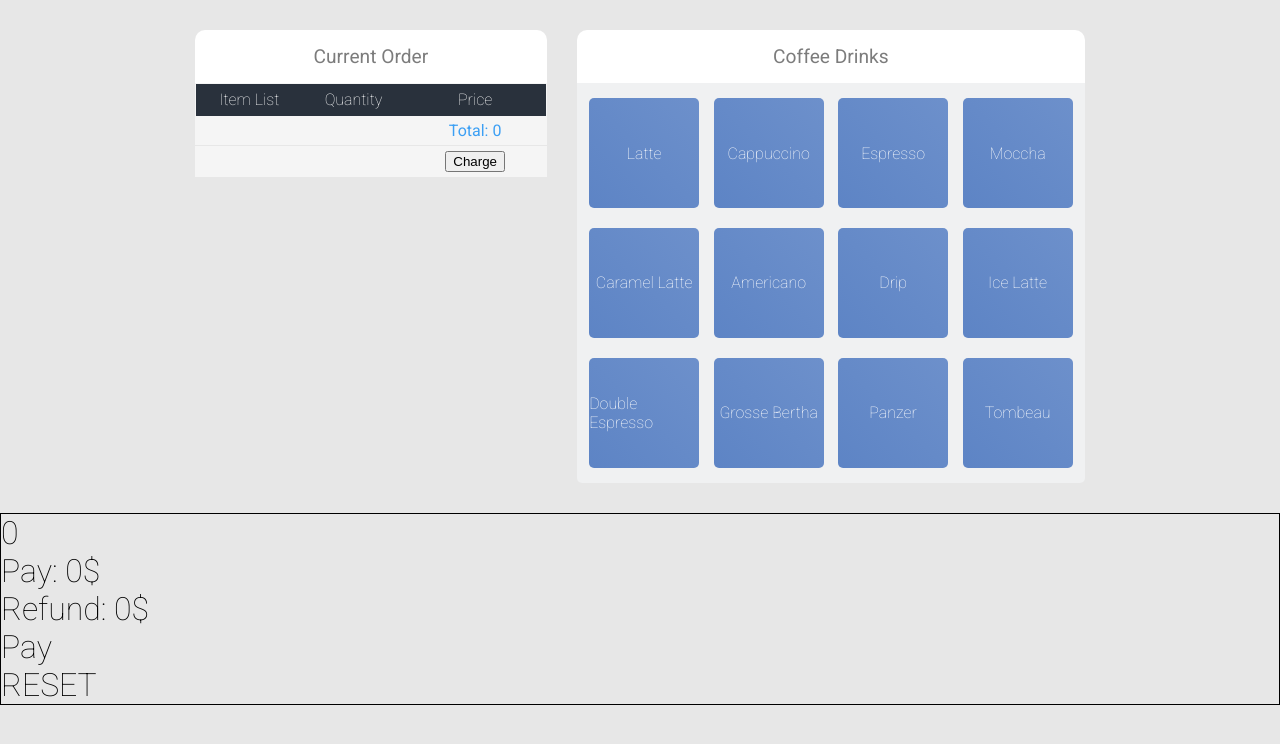
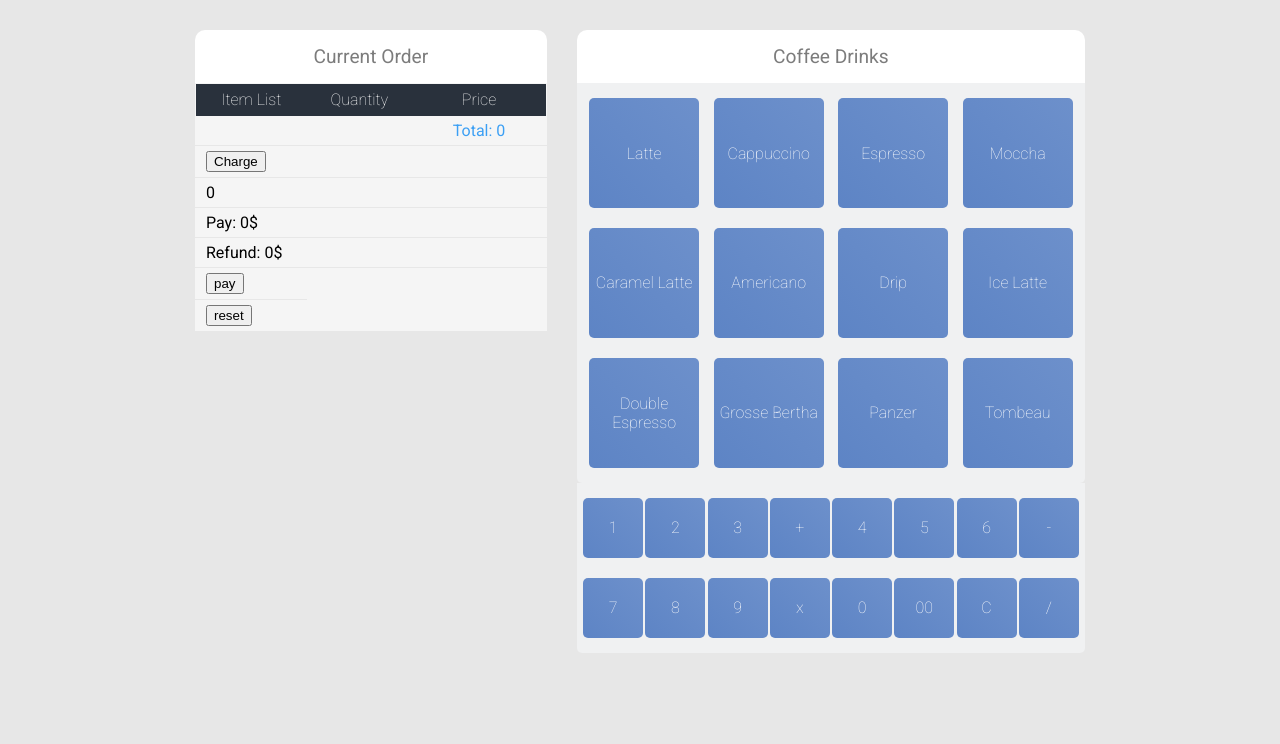
Before and after one commit to dh-dev-prog/pos, a plain HTML site: page pos.html in a window 1280 px wide. Drawn offline with Linux system fonts and the light colour scheme.

Commit message:
Add calculator to new design. Add vendor prefix in mixin

```diff
--- a/css/pos.scss
+++ b/css/pos.scss
@@ -10,6 +10,28 @@
   background: linear-gradient(to left bottom, #6D90CB, #5D84C5);
 }
 
+@mixin flex {
+  display: -webkit-box;  /* OLD - iOS 6-, Safari 3.1-6, BB7 */
+  display: -ms-flexbox;  /* TWEENER - IE 10 */
+  display: -webkit-flex; /* NEW - Safari 6.1+. iOS 7.1+, BB10 */
+  display: flex;         /* NEW, Spec - Firefox, Chrome, Opera */
+}
+@mixin align-items-center {
+  -webkit-flex-align: center;
+  -ms-flex-align: center;
+  -webkit-align-items: center;
+  align-items: center;
+}
+@mixin align-items-top {
+  -webkit-flex-align: top;
+  -ms-flex-align: top;
+  -webkit-align-items: top;
+  align-items: top;
+}
+@mixin justify-content-center {
+  -webkit-justify-content: center;
+  justify-content: center;
+}
 // ---------------------------- Layout
 
 /* ------------------------------------------------ BASE
@@ -30,8 +52,8 @@ body {
 */
 
 .page {
-  display: flex;
-  align-items: top;
+  @include flex;
+  @include align-items-top;
   width: 100%;
   padding: 30px;
   margin-bottom: 10px;
@@ -69,7 +91,7 @@ body {
   text-transform: capitalize;
 }
 .drink__list {
-  display: flex;
+  @include flex;
   flex-wrap: wrap;
   width: 100%;
   padding: 1%;
@@ -77,17 +99,27 @@ body {
   border-radius: 0 0 5px 5px;
 }
 .drink__item {
-  display: flex;
-  justify-content: center;
-  align-items: center;
+  @include flex;
+  @include justify-content-center;
+  @include align-items-center;
   width: 110px;
   height: 110px;
   margin: 2% auto;
   @include gradient;
   border-radius: 5px;
   color: #fff;
+  text-align: center;
   cursor: pointer;
 }
+.calculator {
+  @extend .drink__list;
+}
+.calculator__item {
+  @extend .drink__item;
+  width: 60px;
+  height: 60px;
+}
+
 table {
   width: 100%;
   background-color: #F5F5F5;
@@ -117,6 +149,3 @@ td {
   font-size: 2em;
   border: 1px solid black;
 }
-#calculator {
-  display: none;
-}
--- a/js/pos2.js
+++ b/js/pos2.js
@@ -95,8 +95,8 @@
       if (model.numA !== 0) {
         if (model.operator) {
           model.numB = Number(model.currentNum);
+          model.calculator();
           model.currentNum = '';
-          model.calculator();
           model.operator = '';
         } else {
           model.numA = 0;
@@ -206,9 +206,9 @@
       function getNumber(e){
         var target = e.target;
         var id = target.id;
-        if(target.getAttribute('class') === 'number'){
+        if(target.getAttribute('class').split(' ')[0] === 'number'){
           octopus.pass(id);
-        } else if (target.getAttribute('class') === 'operator') {
+        } else if (target.getAttribute('class').split(' ')[0] === 'operator') {
           octopus.passOperator(id);
         }
       };
--- a/pos.html
+++ b/pos.html
@@ -26,9 +26,27 @@
               <td id="bigTotal">Total:</td>
             </tr>
             <tr>
-              <td colspan="2"></td>
-              <td>
+              <td colspan="3">
                 <button id="charge">Charge</button>
+              </td>
+            </tr>
+            <tr>
+              <td colspan="3" id="showNumber"></td>
+            </tr>
+            <tr>
+              <td colspan="3" id="money"></td>
+            </tr>
+            <tr>
+              <td colspan="3" id="refund"></td>
+            </tr>
+            <tr>
+               <td>
+                 <button id="pay">pay</button>
+               </td>
+            </tr>
+            <tr>
+              <td colspan="3">
+                <button id="reset">reset</button>
               </td>
             </tr>
           </tfoot>
@@ -38,15 +56,29 @@
         <div class="header">coffee drinks</div>
         <ul class="drink__list" id="list">
         </ul>
+        <ul class="calculator" id="calculator">
+          <li class="number calculator__item"    id="1">1</li>
+          <li class="number calculator__item"    id="2">2</li>
+          <li class="number calculator__item"    id="3">3</li>
+          <li class="operator calculator__item"  id="+">+</li>
+          <li class="number calculator__item"    id="4">4</li>
+          <li class="number calculator__item"    id="5">5</li>
+          <li class="number calculator__item"    id="6">6</li>
+          <li class="operator calculator__item"  id="-">-</li>
+          <li class="number calculator__item"    id="7">7</li>
+          <li class="number calculator__item"    id="8">8</li>
+          <li class="number calculator__item"    id="9">9</li>
+          <li class="operator calculator__item"  id="*">x</li>
+          <li class="number calculator__item"    id="0">0</li>
+          <li class="number calculator__item"    id="00">00</li>
+          <li class="calculator__item"           id="C">C</li>
+          <li class="operator calculator__item"  id="/">/</li>
+        </ul>
       </div>
     </div>
-    <div class="divs">
-      <div id="showNumber"></div>
-      <div id="money"></div>
-      <div id="refund"></div>
-      <div id="pay">Pay</div>
-      <div id="reset">RESET</div>
-    </div>
+
+
+
 
   <script src="js/pos2.js"></script>
   </body>
```
Also changed, not shown: css/pos.css, 1 other file.
